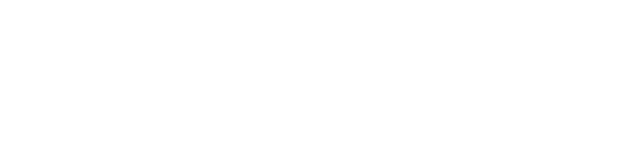
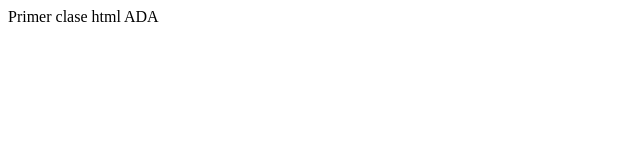
Before and after one commit to dgminos/curso-ada, a plain HTML site: page index.html in a window 1280 px wide. Shown: the whole page, without its empty margins (0-640 px from the left). Drawn offline with Linux system fonts and the light colour scheme.

Commit message:
Primer clase html ADA

```diff
--- a/index.html
+++ b/index.html
@@ -3,6 +3,6 @@
         <title>Mi sitio web</title>
     </head>
     <body>
-
+       Primer clase html ADA
     </body>
  </html>
```
